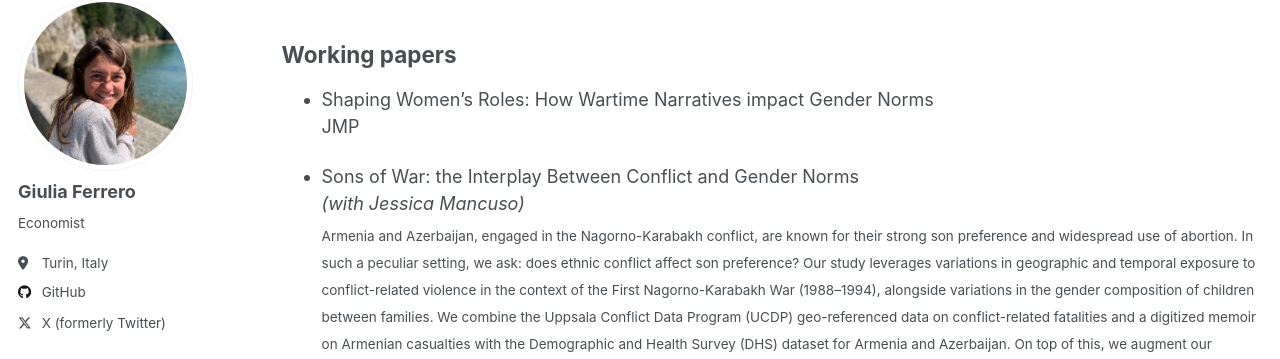
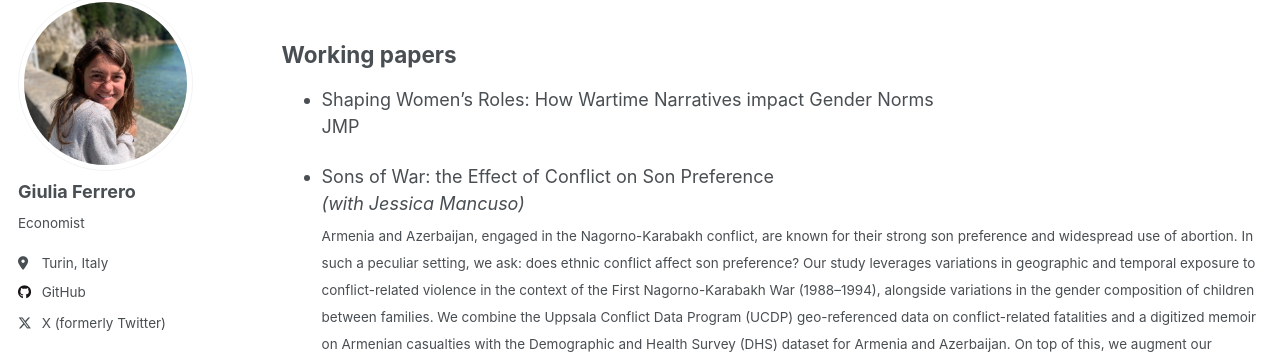
Before and after one commit to giuliferrero/giuliferrero.github.io, a Jekyll site: the page built from _pages/publications.md, in a window 1280 px wide and 1172 px high. Shown: the part 110-469 px from the top of the window. Built offline with Jekyll 4.4.1, drawn with Linux system fonts in a browser that asks for light colours.

Commit message:
Update publications.md

```diff
--- a/_pages/publications.md
+++ b/_pages/publications.md
@@ -22,7 +22,7 @@ Working papers
 
 
 
-- Sons of War: the Interplay Between Conflict and Gender Norms<br>*(with Jessica Mancuso)* <br>
+- Sons of War: the Effect of Conflict on Son Preference<br>*(with Jessica Mancuso)* <br>
 <sub>Armenia and Azerbaijan, engaged in the Nagorno-Karabakh conflict, are known for their strong son preference and widespread use of abortion. In such a peculiar setting, we ask: does ethnic conflict affect son preference? Our study leverages variations in geographic and temporal exposure to conflict-related violence in the context of the First Nagorno-Karabakh War (1988–1994), alongside variations in the gender composition of children between families. We combine the Uppsala Conflict Data Program (UCDP) geo-referenced data on conflict-related fatalities and a digitized memoir on Armenian casualties with the Demographic and Health Survey (DHS) dataset for Armenia and Azerbaijan. On top of this, we augment our analysis with a novel dataset. We digitized a memoir compiled by the Armenian Government that lists the Armenian soldiers died during the conflict during the First Nagorno Karabakh War on the Armenian front. By merging the different datasets we assign exposure to all the individuals in the DHS dataset, enabling us to test the impact of conflict on son preference through a natural experiment. Preliminary results indicate that conflict intensifies son preference in the very short run.<sub>
 
 <br>
```
